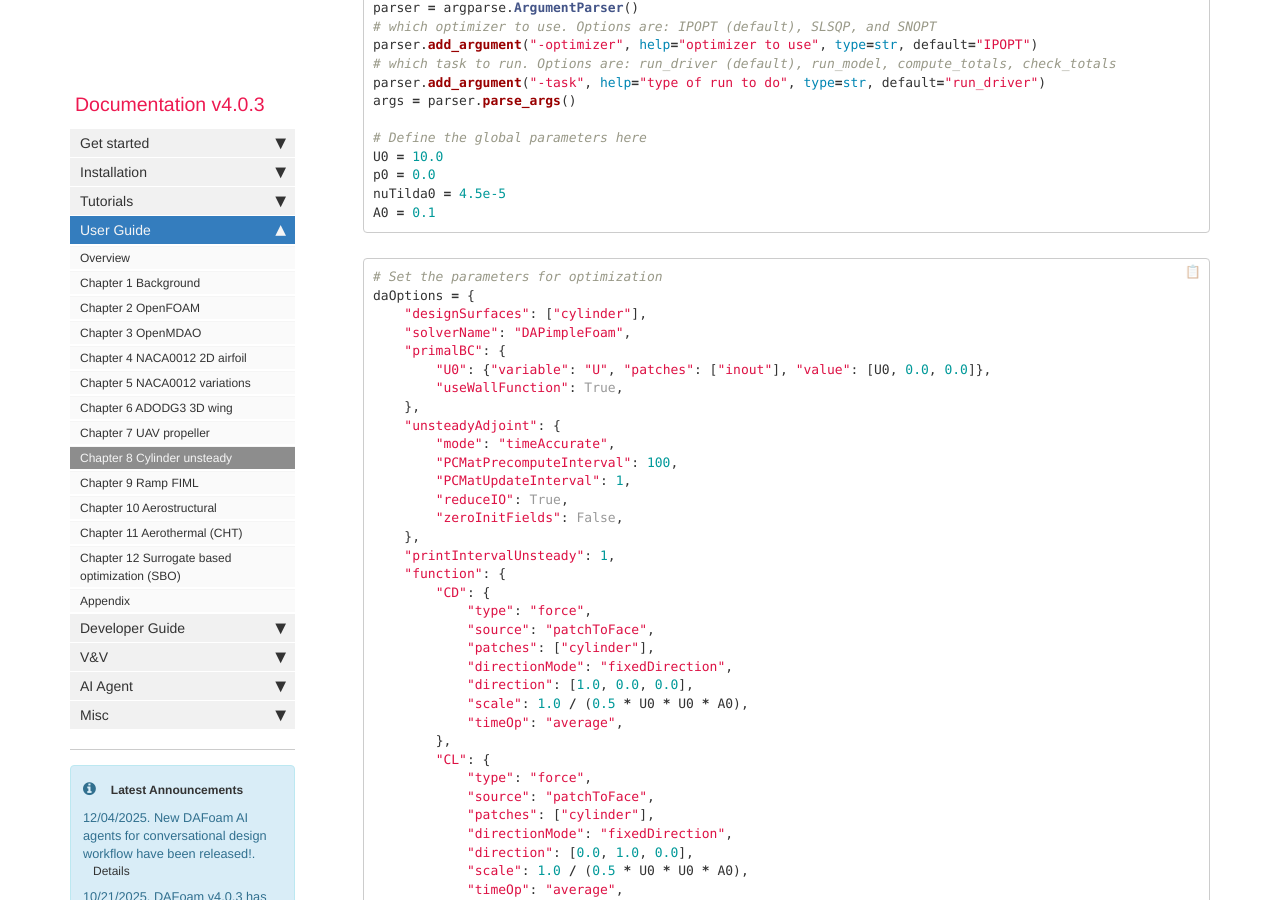
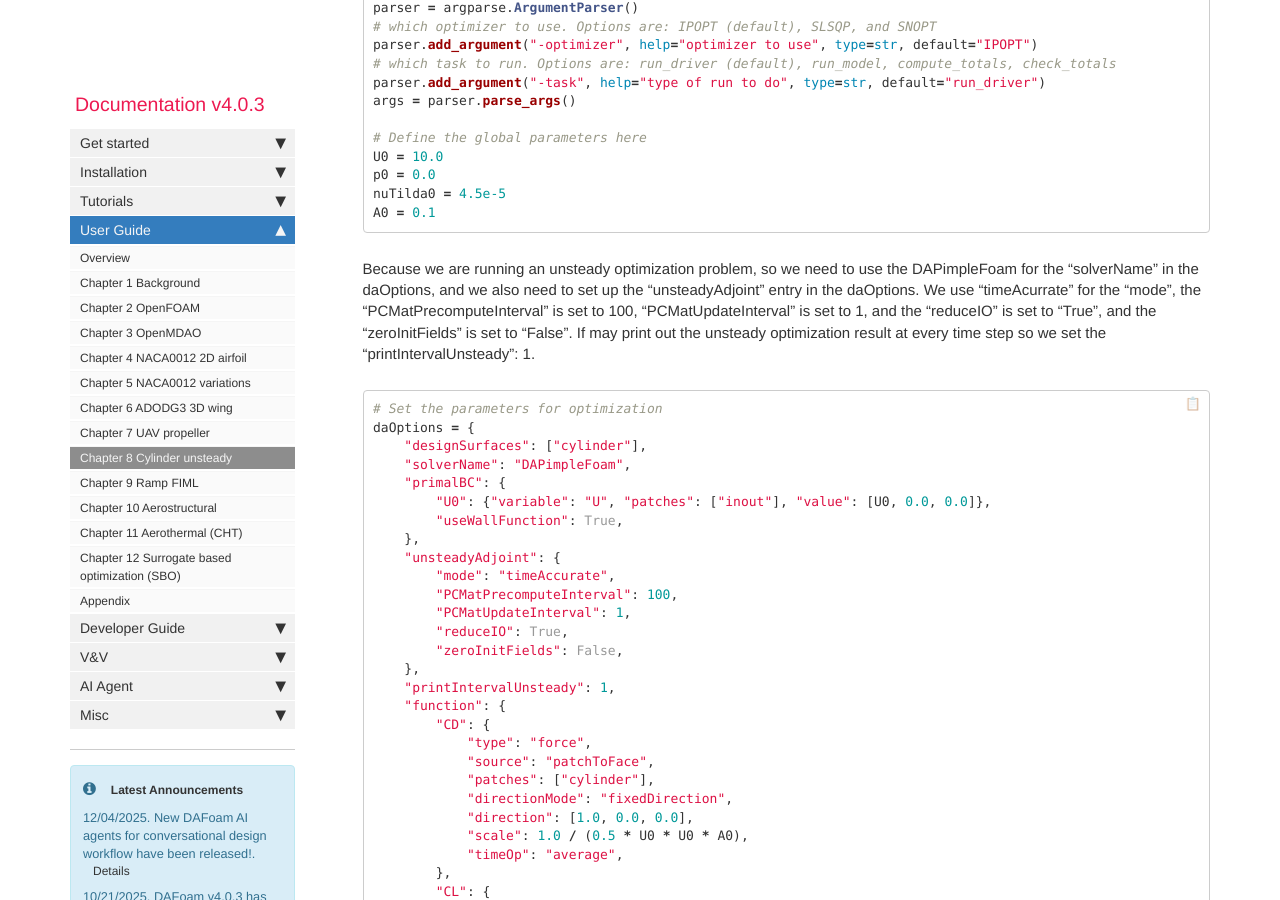
Before and after one commit to DAFoam/DAFoam.github.io, a Jekyll site: the page built from pages/mydoc/mydoc_user_guide_cylinder.md, in a window 1280 px wide and 900 px high, scrolled down 2699 px. Built offline with Jekyll 4.4.1, drawn with Linux system fonts in a browser that asks for light colours; comment, search, counter and statistics services are not loaded.

Commit message:
Update mydoc_user_guide_cylinder.md

````diff
--- a/pages/mydoc/mydoc_user_guide_cylinder.md
+++ b/pages/mydoc/mydoc_user_guide_cylinder.md
@@ -115,6 +115,8 @@ nuTilda0 = 4.5e-5
 A0 = 0.1
 ```
 
+Because we are running an unsteady optimization problem, so we need to use the DAPimpleFoam for the "solverName" in the daOptions, and we also need to set up the "unsteadyAdjoint" entry in the daOptions. We use "timeAcurrate" for the "mode", the "PCMatPrecomputeInterval" is set to 100, "PCMatUpdateInterval" is set to 1, and the "reduceIO" is set to "True", and the "zeroInitFields" is set to "False". If may print out the unsteady optimization result at every time step so we set the "printIntervalUnsteady": 1.
+
 ```python
 # Set the parameters for optimization
 daOptions = {
````
